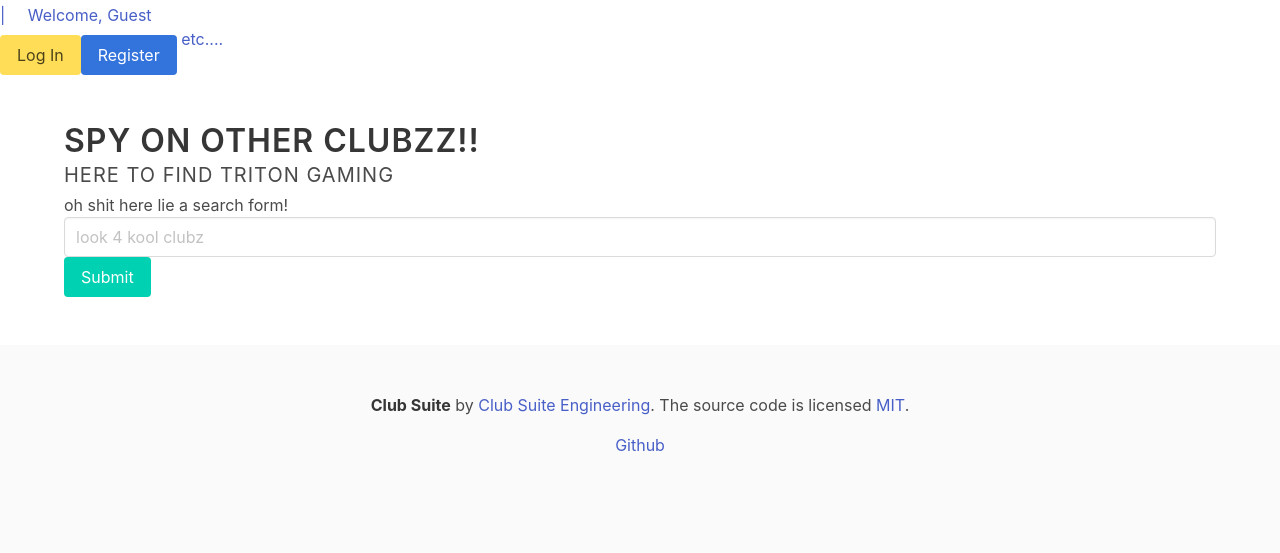
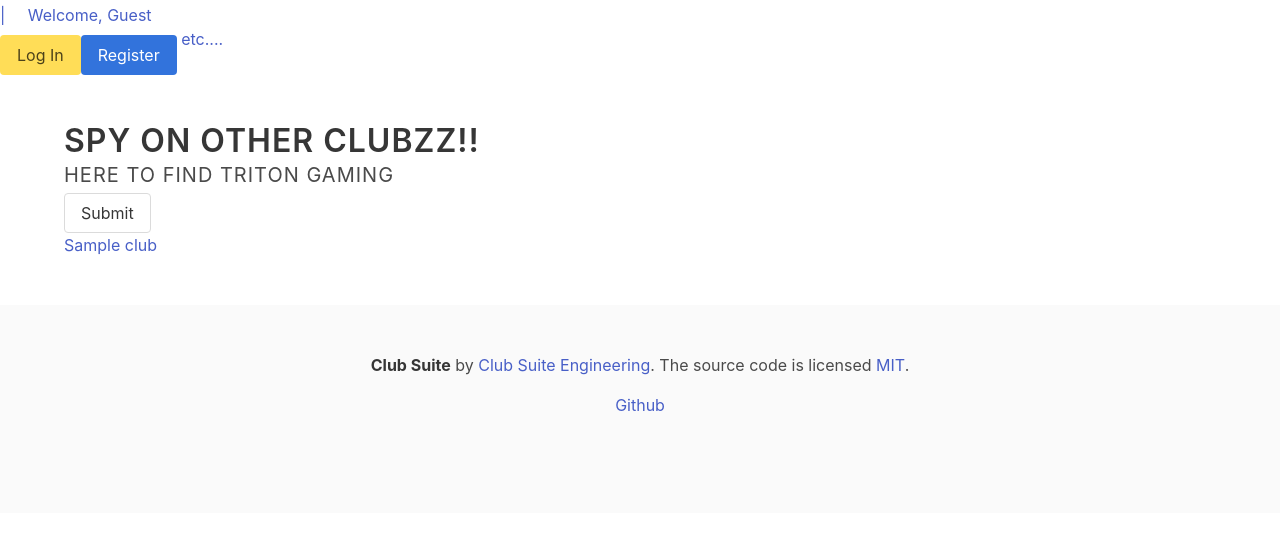
Before and after one commit to fsxfreak/club-suite, a Django app: template clubsuite/suite/templates/club_search.html in a window 1280 px wide. Shown: the part 327-880 px from the top of the page. After the commit the page ends 738 px from the top, so only its background shows below. Run offline with Django 3.2, Linux system fonts and the light colour scheme; the template is opened without the code that fills it: most values are stand-ins (such as "Sample title", 1, 10 or a date in 2020); some libraries are stand-ins or nearby versions.

Commit message:
club search working

```diff
--- a/clubsuite/suite/forms.py
+++ b/clubsuite/suite/forms.py
@@ -42,4 +42,7 @@
   # validation
 
 class ClubSearchForm(forms.Form):
-  club_name = forms.CharField(max_length=50)
+  keyword = forms.CharField(max_length=50,
+                            required=True,
+                            label='Club name or description',
+                            initial='CSES')
--- a/clubsuite/suite/models/qry_searchclubs.py
+++ b/clubsuite/suite/models/qry_searchclubs.py
@@ -2,7 +2,7 @@
 from django.db.models import Q
 
 def qry_searchclubs(keyword):
-    r=Club.objects.get(
+    r=Club.objects.filter(
         Q(club_name__contains=keyword) |
         Q(club_description__contains=keyword)
     )
--- a/clubsuite/suite/templates/club_search.html
+++ b/clubsuite/suite/templates/club_search.html
@@ -8,15 +8,18 @@
       <h1 class='title'>spy on other clubzz!!</h1>
       <h2 class='subtitle'>here to find triton gaming</h2>
     </div>
-    <form>
-      <label>oh shit here lie a search form!</label>
-      <p class='control'>
-        <input class='input' type='text' placeholder='look 4 kool clubz'>
-      </p>
-      <p class="control">
-        <button class="button is-primary">Submit</button>
-      </p>
+    <form method='POST' action="{% url 'suite:club_search' %}">
+      {% csrf_token %}
+      {{ form }}
+      <input class="button control" type="submit" value="Submit"/>
     </form>
+    {% if clubs %}
+      {% for club in clubs.all %}
+      <div>
+        <a href="{% url 'suite:club_view' club.id %}">{{ club.club_name }}</a>
+      </div>
+      {% endfor %}
+    {% endif %}
   </div>
 </section>
 
```
Also changed, not shown: clubsuite/suite/views/view_club_search.py (+13 -1 lines).
